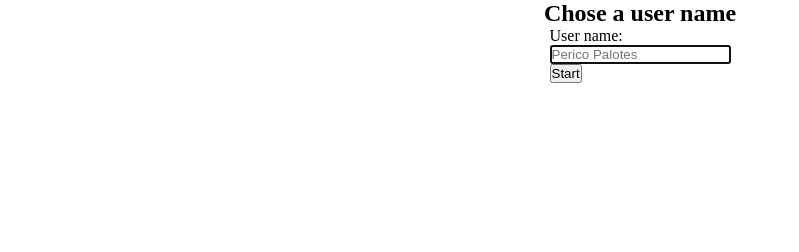
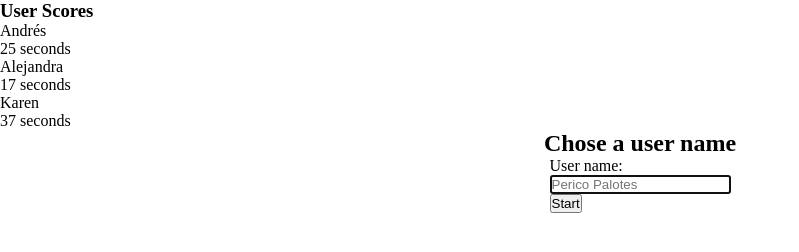
Before and after one commit to marcelarie/Hangman, a plain HTML site: page index.html in a window 1280 px wide. Shown: the whole page, without its empty margins (0-799 px from the left). Drawn offline with Linux system fonts and the light colour scheme.

Commit message:
Html scrotePage Base

```diff
--- a/index.html
+++ b/index.html
@@ -9,6 +9,20 @@
 </head>
 
 <body>
+    <section id="">
+        <h3 class="">User Scores</h3>
+
+        <output id="" for=""></output>
+        <output id="" for=""></output>
+
+        <label for="">Andrés</label>
+        <p class="">25 seconds</p>
+        <label for="">Alejandra</label>
+        <p class="">17 seconds</p>
+        <label for="">Karen</label>
+        <p class="">37 seconds</p>
+    </section>
+
     <section id="welcome">
         <h1>Chose a user name</h1>
         <form action="">
```
